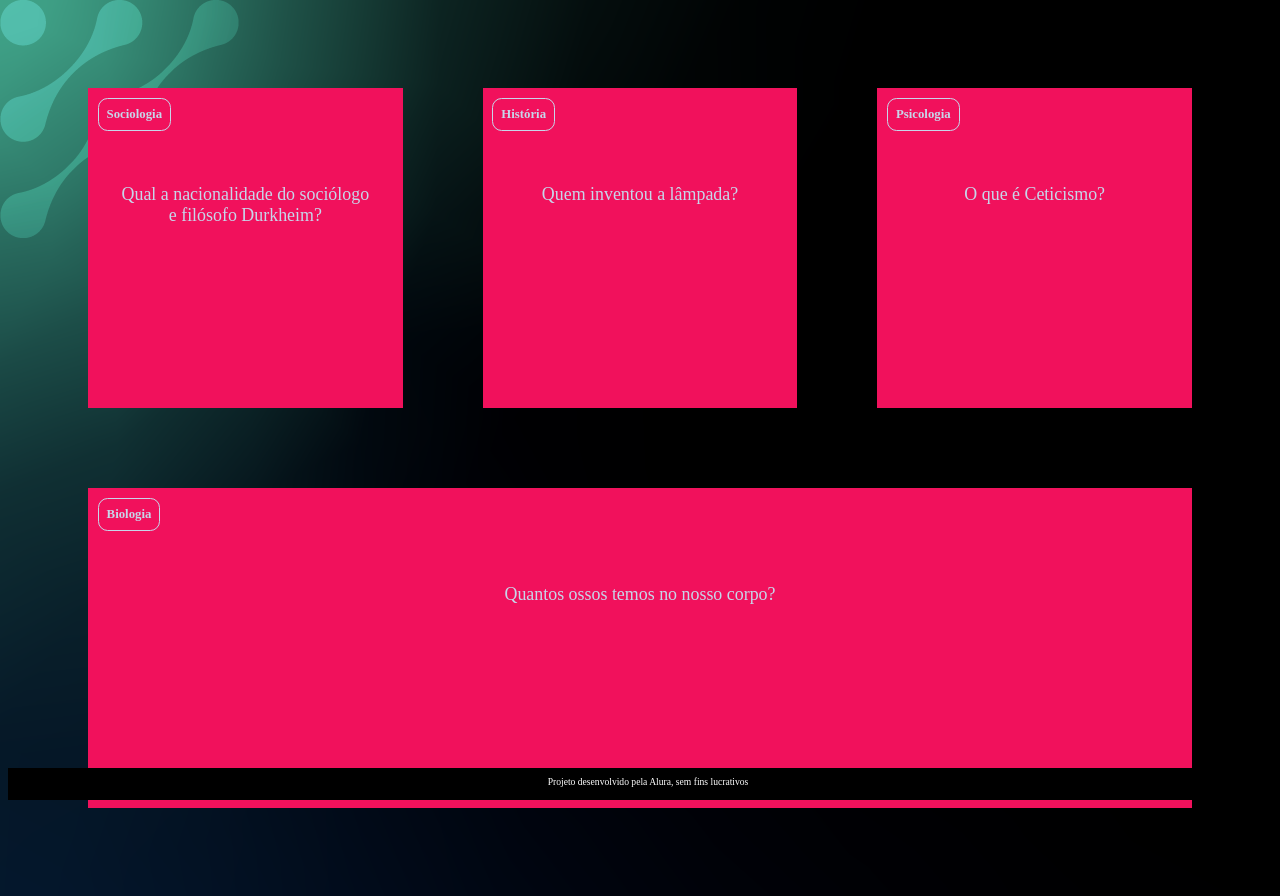
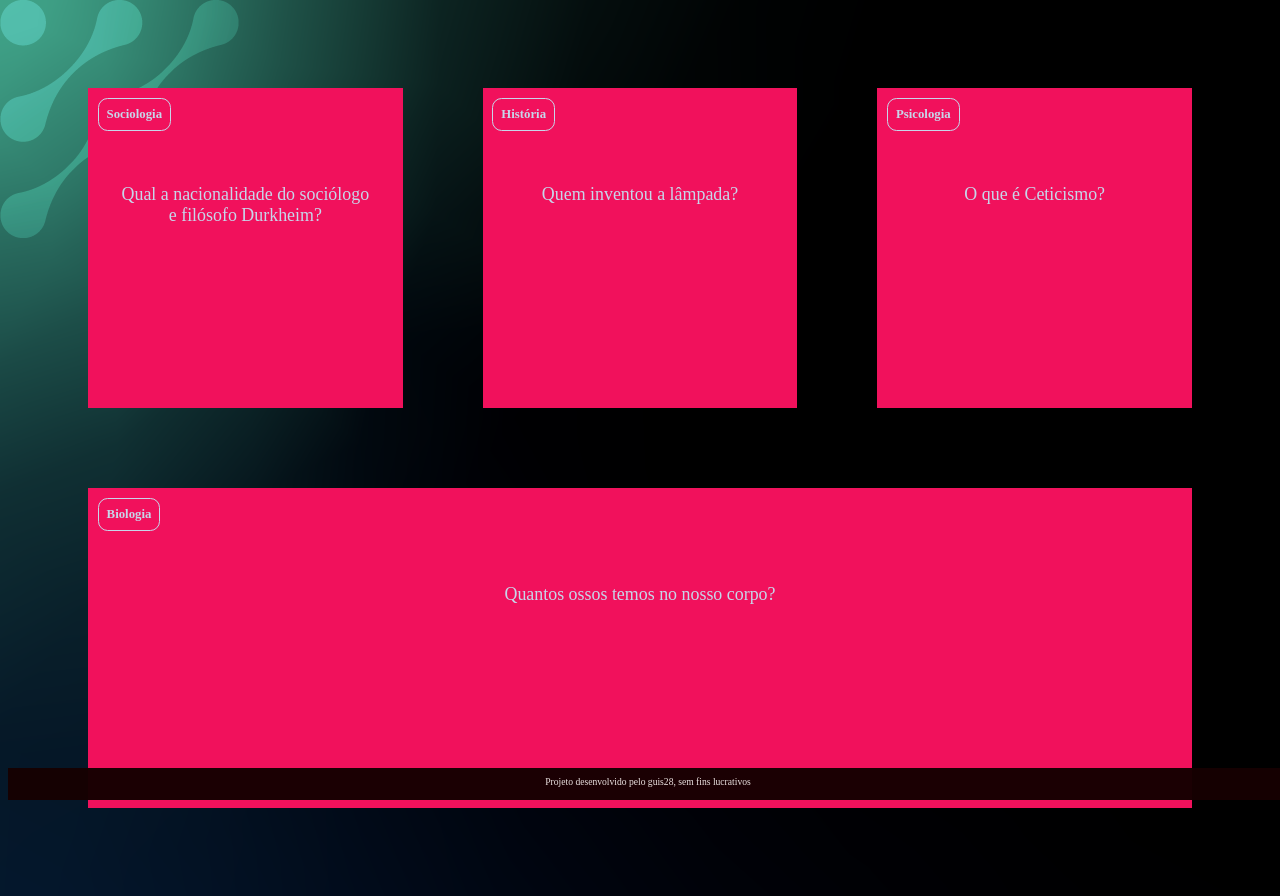
Before and after one commit to guis28/Cart-o-Flash, a plain HTML site: page index.html in a window 1280 px wide. Drawn offline with Linux system fonts and the light colour scheme.

Commit message:
Edit Files

```diff
--- a/assets/style.css
+++ b/assets/style.css
@@ -82,8 +82,8 @@ body {
 }
 
 footer {
-    background-color: black;
-    color: white;
+    background-color: rgba(22, 1, 2, 0.976);
+    color: rgb(236, 226, 226);
     position: fixed;
     bottom: 0;
     width: 100%;
--- a/index.html
+++ b/index.html
@@ -4,7 +4,7 @@
     <meta charset="UTF-8">
     <meta name="viewport" content="width=device-width, initial-scale=1.0">
     <link rel="stylesheet" href="assets/style.css">
-    <title>Flashcard</title>
+    <title>CartaoFlash</title>
 </head>
 <body>
     <main>
@@ -23,7 +23,7 @@
         </section>
     </main>
     <footer>
-        <p>Projeto desenvolvido pela Alura, sem fins lucrativos</p>
+        <p>Projeto desenvolvido pelo guis28, sem fins lucrativos</p>
     </footer>
     <script src="app.js"></script>
     <script src="perguntas.js"></script>
```
Also changed, not shown: 1 other file.
